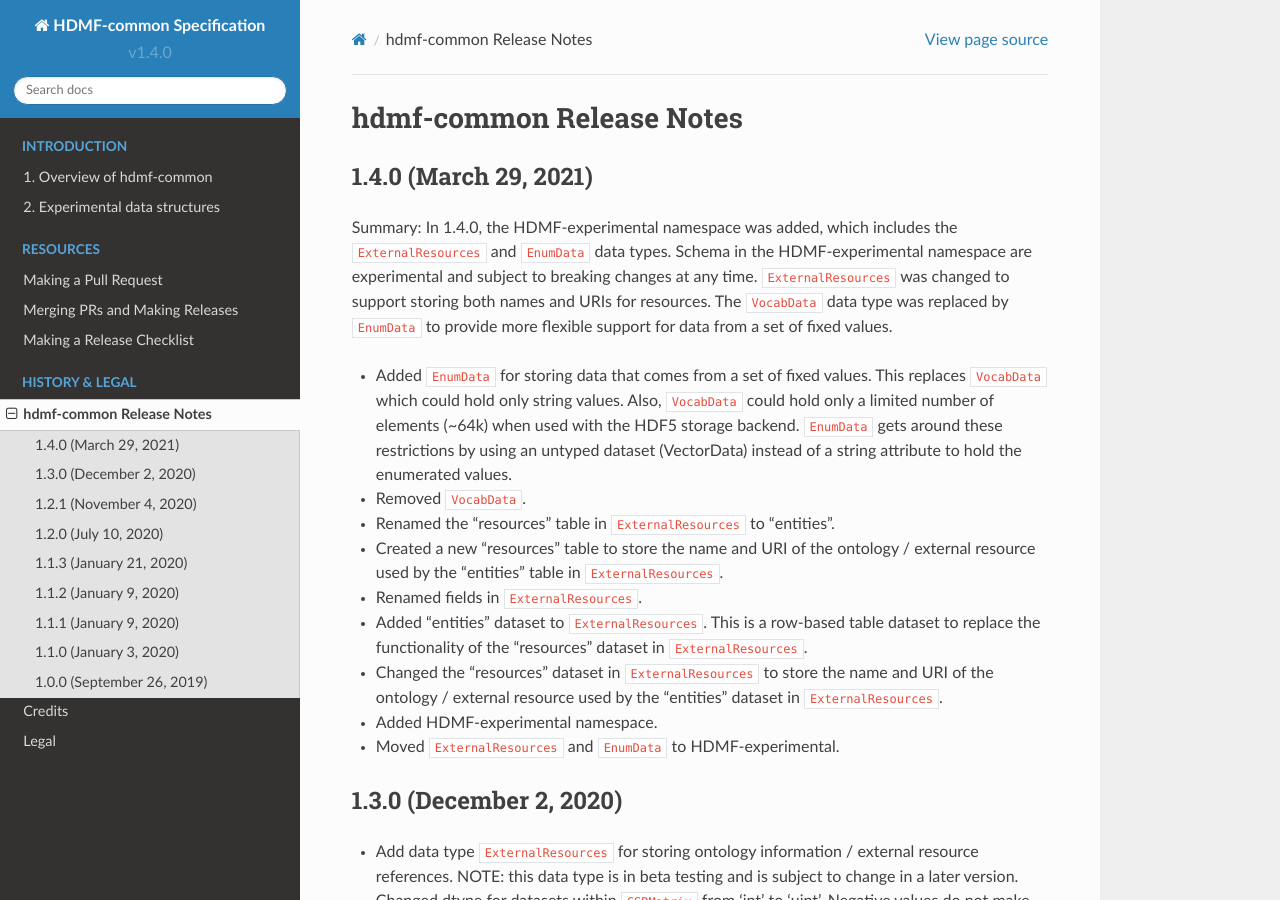
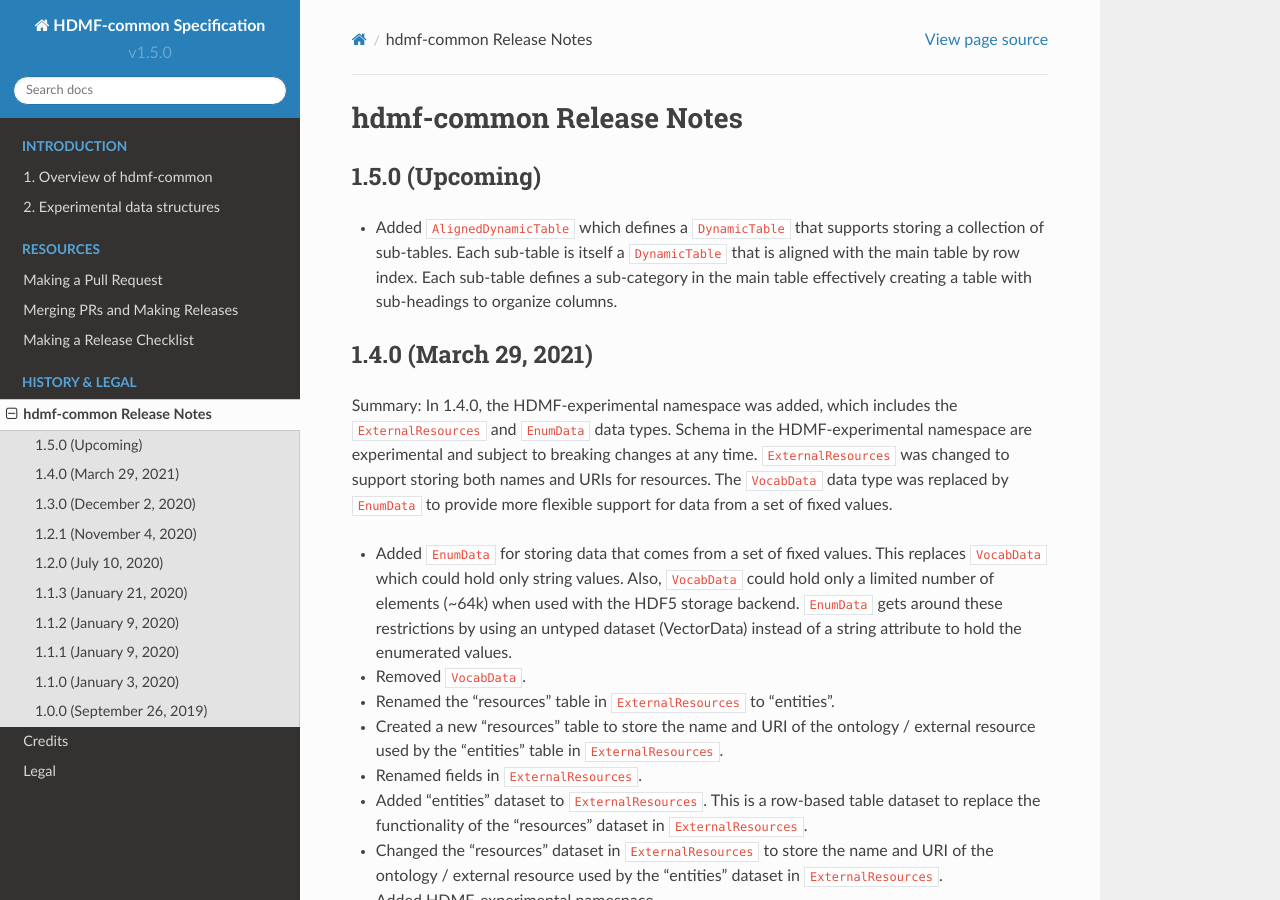
Before and after one commit to hdmf-dev/hdmf-common-schema, a Sphinx documentation site: the page built from docs/source/format_release_notes.rst, in a window 1280 px wide and 900 px high. Built offline with Sphinx 7.4.7 and the Read the Docs theme 2.0.0, drawn with Linux system fonts in a browser that asks for light colours.

Commit message:
Add schema for new AlignedDynamicTable type (#57)
* Add schema for new AlignedDynamicTable type
* Add AlignedDynamicTable to the release notes
* Update version to 1.5.0-alpha
* Minor text updates
* Update readme

Co-authored-by: Ryan Ly <rly@lbl.gov>

```diff
--- a/docs/source/conf.py
+++ b/docs/source/conf.py
@@ -83,9 +83,9 @@
 # built documents.
 #
 # The short X.Y version.
-version = 'v1.4.0'
+version = 'v1.5.0'
 # The full version, including alpha/beta/rc tags.
-release = version
+release = 'v1.5.0-alpha'
 
 # The language for content autogenerated by Sphinx. Refer to documentation
 # for a list of supported languages.
--- a/docs/source/format_release_notes.rst
+++ b/docs/source/format_release_notes.rst
@@ -1,5 +1,11 @@
 hdmf-common Release Notes
 =========================
+
+1.5.0 (Upcoming)
+-------------------------
+- Added ``AlignedDynamicTable`` which defines a ``DynamicTable`` that supports storing a collection of sub-tables.
+  Each sub-table is itself a ``DynamicTable`` that is aligned with the main table by row index. Each sub-table
+  defines a sub-category in the main table effectively creating a table with sub-headings to organize columns.
 
 1.4.0 (March 29, 2021)
 -------------------------
```
Also changed, not shown: README.md (+18 -17 lines), 2 other files.
